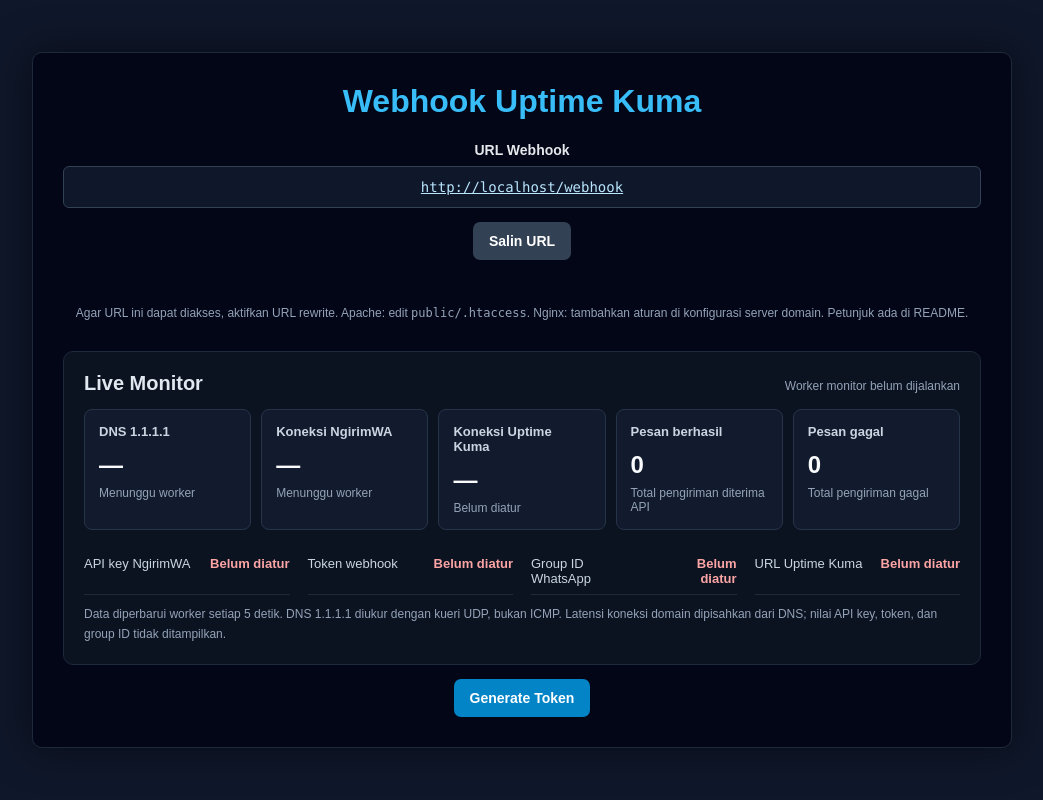
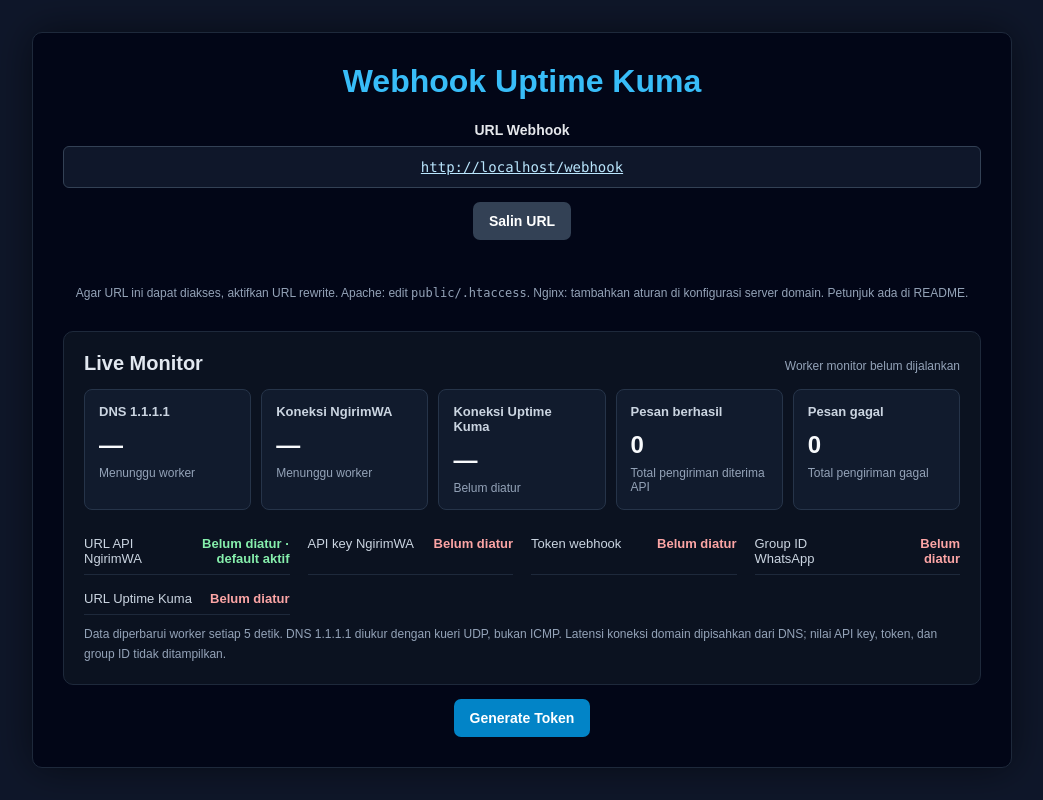
Before and after one commit to ekiguistian/webhook_uptimekuma-sendwa, a PHP site: page / in a window 1280 px wide. Shown: the whole page, without its empty margins (118-1161 px from the left). Run offline with PHP 8.4, Linux system fonts and the light colour scheme.

Commit message:
Show NgirimWA API URL configuration status

```diff
--- a/api/live-status.php
+++ b/api/live-status.php
@@ -61,6 +61,8 @@ $response = [
         'failure' => max(0, (int) ($metrics['failure'] ?? 0))
     ],
     'configuration' => [
+        'ngirimwa_api_url' => app_env('NGIRIMWA_BASE_URL') !== '',
+        'ngirimwa_api_url_default' => app_env('NGIRIMWA_BASE_URL') === '',
         'api_key' => app_env('NGIRIMWA_API_KEY') !== '',
         'webhook_token' => app_env('UPTIME_WEBHOOK_TOKEN') !== '',
         'group_id' => app_env('NGIRIMWA_GROUP_ID') !== '',
--- a/public/index.php
+++ b/public/index.php
@@ -175,6 +175,7 @@ if (($_SERVER['REQUEST_METHOD'] ?? '') === 'POST') {
       </div>
 
       <div class="config-list" aria-label="Status konfigurasi">
+        <div class="config-item"><span>URL API NgirimWA</span><span class="config-value" data-config="ngirimwa_api_url">Memeriksa...</span></div>
         <div class="config-item"><span>API key NgirimWA</span><span class="config-value" data-config="api_key">Memeriksa...</span></div>
         <div class="config-item"><span>Token webhook</span><span class="config-value" data-config="webhook_token">Memeriksa...</span></div>
         <div class="config-item"><span>Group ID WhatsApp</span><span class="config-value" data-config="group_id">Memeriksa...</span></div>
@@ -292,8 +293,12 @@ if (($_SERVER['REQUEST_METHOD'] ?? '') === 'POST') {
 
         document.querySelectorAll('[data-config]').forEach(function (element) {
           const configured = Boolean(data.configuration && data.configuration[element.dataset.config]);
-          element.textContent = configured ? 'Sudah diatur' : 'Belum diatur';
-          element.className = configured ? 'config-value ready' : 'config-value missing';
+          const defaultApiUrl = element.dataset.config === 'ngirimwa_api_url'
+            && Boolean(data.configuration && data.configuration.ngirimwa_api_url_default);
+          element.textContent = configured
+            ? 'Sudah diatur'
+            : (defaultApiUrl ? 'Belum diatur · default aktif' : 'Belum diatur');
+          element.className = configured || defaultApiUrl ? 'config-value ready' : 'config-value missing';
         });
 
         const updated = document.getElementById('monitor-updated');
```
Also changed, not shown: README.md.
